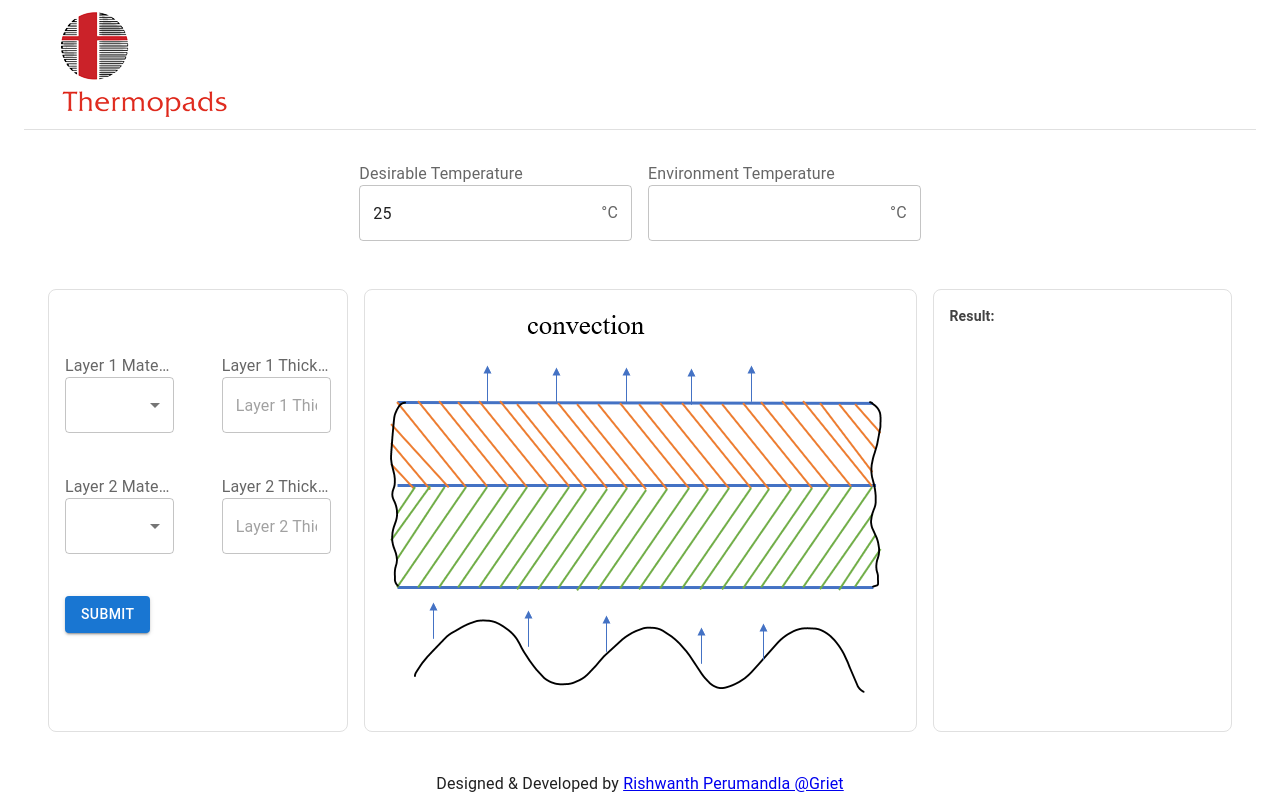
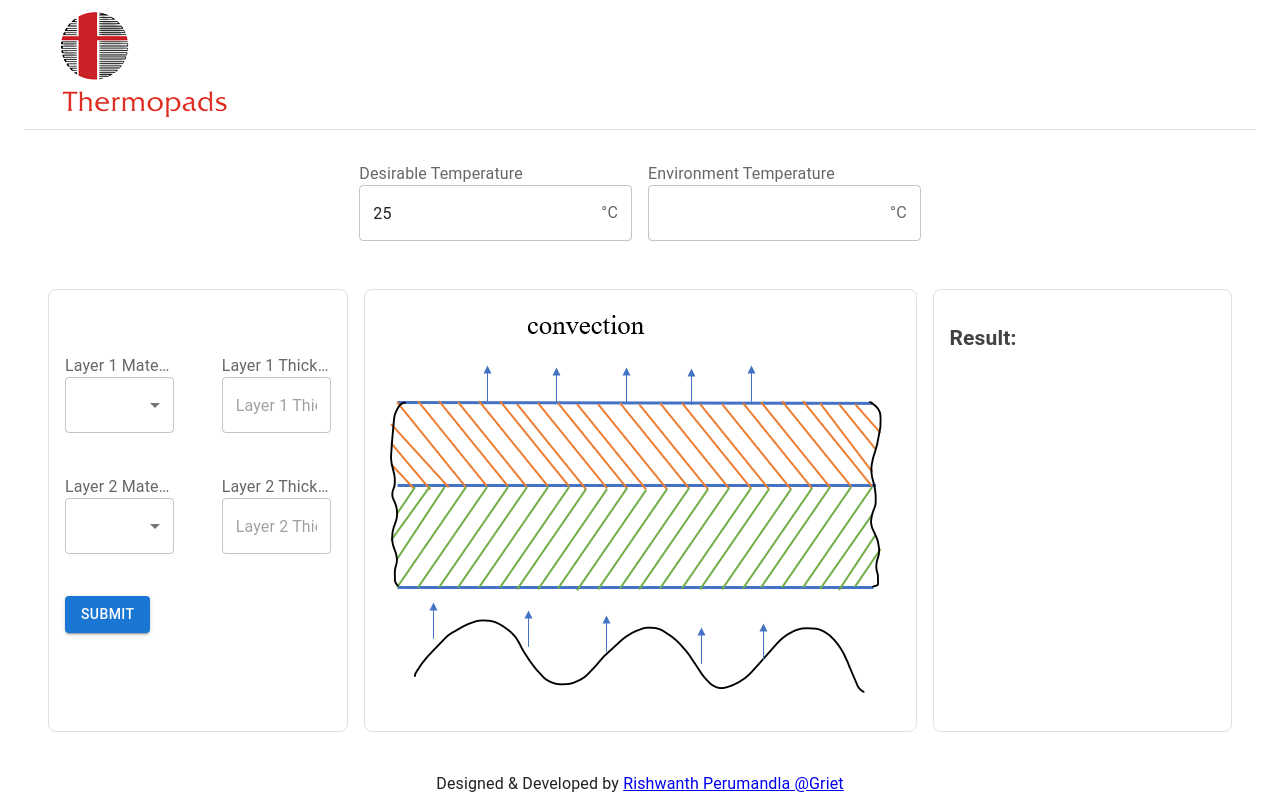
Before and after one commit to RishwanthPerumandla/thermopads, a React (Create React App) app: page / in a window 1280 px wide. Built offline with nearby package versions, Linux system fonts and the light colour scheme.

Commit message:
minor change2 added

```diff
--- a/src/components/Design1.js
+++ b/src/components/Design1.js
@@ -183,7 +183,7 @@ const Design1 = () => {
                 </Item>
                 <Item >
                     <div>
-                        Result:
+                        <h2> Result:</h2>
                         {(result !== "" && result1 !== "") &&
                             <div sx={{ pt: 6 }}>
                                 <Grid container spacing={4}>
```
